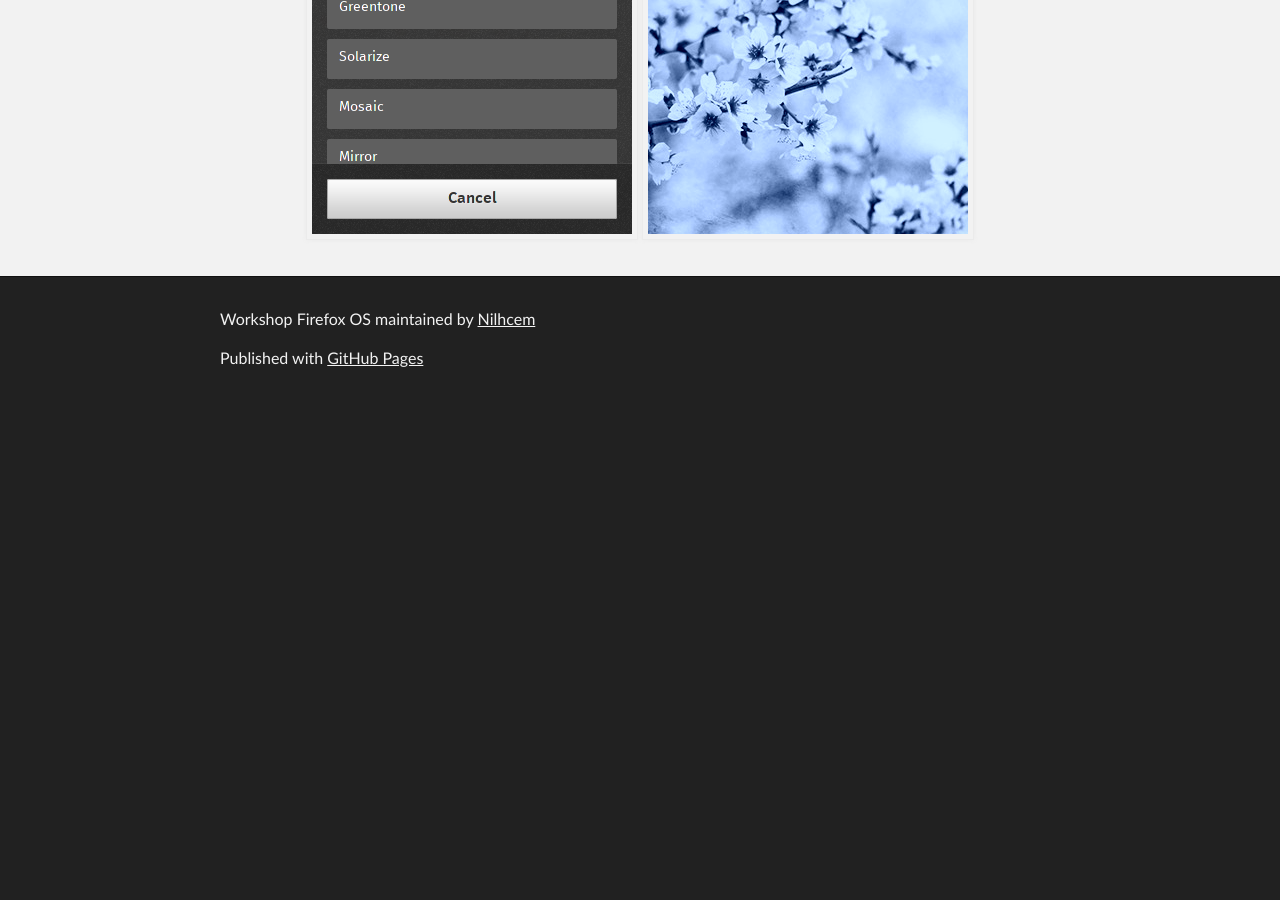
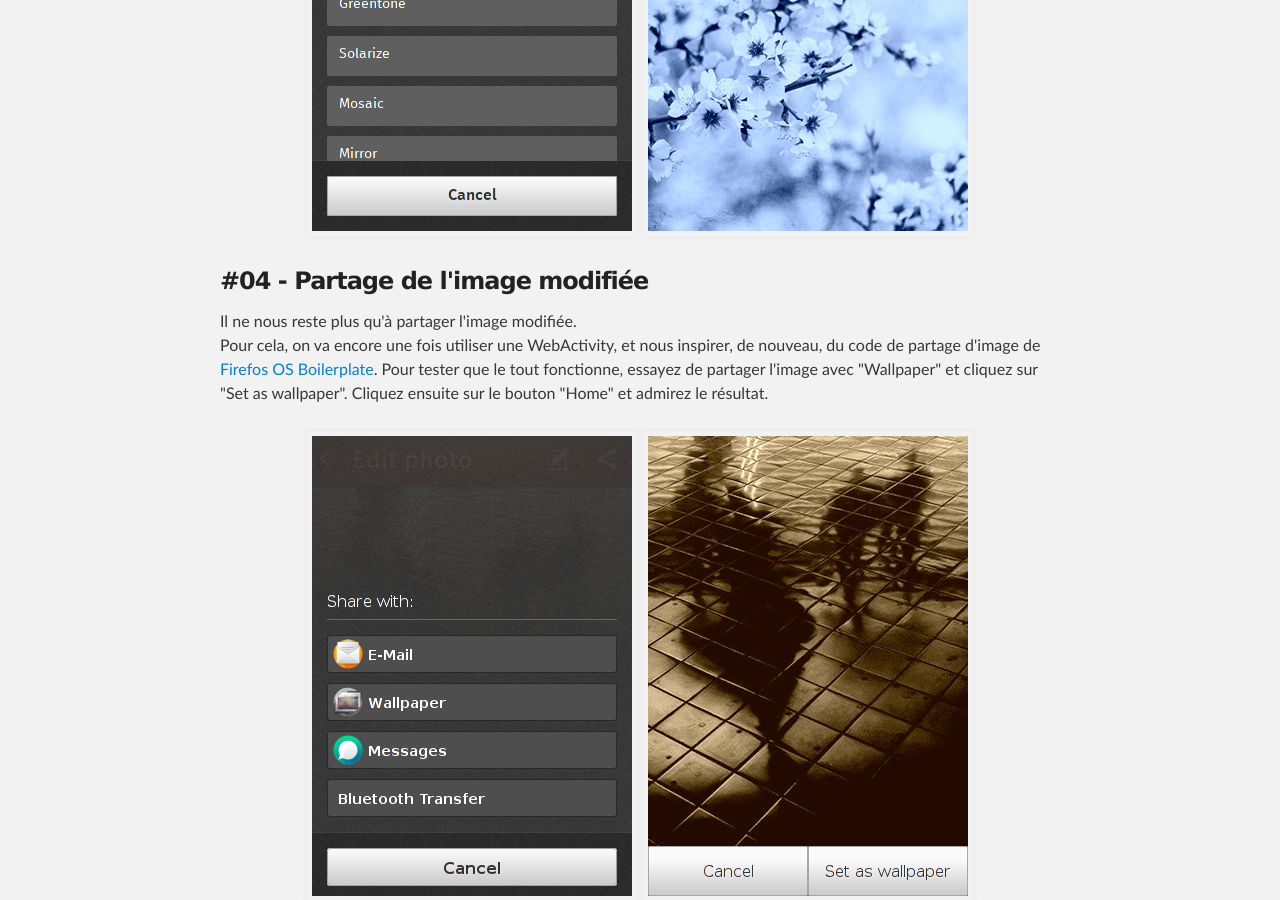
Before and after one commit to Nilhcem/xebia-fxos-workshop, a Jekyll site: the page built from index.html, in a window 1280 px wide and 900 px high, scrolled down 5447 px. Built offline with Jekyll 4.4.1, drawn with Linux system fonts in a browser that asks for light colours; Markdown is read by kramdown in place of the engine named in the settings; before the commit the page ends 5852 px from its top, so only the background shows below that.

Commit message:
Add Step #04 - Share Image

```diff
--- a/index.html
+++ b/index.html
@@ -163,3 +163,18 @@ performEffect(type, orig, canvas);
   <img src="images/step-03a.png" />
   <img src="images/step-03b.png" />
 </center>
+
+
+
+<h3>#04 - Partage de l'image modifiée</h3>
+
+<p>
+Il ne nous reste plus qu'à partager l'image modifiée.<br />
+Pour cela, on va encore une fois utiliser une WebActivity, et nous inspirer, de nouveau, du code de partage d'image de <a href="https://github.com/robnyman/Firefox-OS-Boilerplate-App/blob/gh-pages/js/webapp.js">Firefos OS Boilerplate</a>.
+Pour tester que le tout fonctionne, essayez de partager l'image avec "Wallpaper" et cliquez sur "Set as wallpaper". Cliquez ensuite sur le bouton "Home" et admirez le résultat.
+</p>
+
+<center>
+  <img src="images/step-04a.png" />
+  <img src="images/step-04b.png" />
+</center>
```
Also changed, not shown: images/step-00b.png, images/step-01a.png, images/step-01b.png, images/step-02a.png, images/step-04a.png (added), images/step-04b.png (added).
